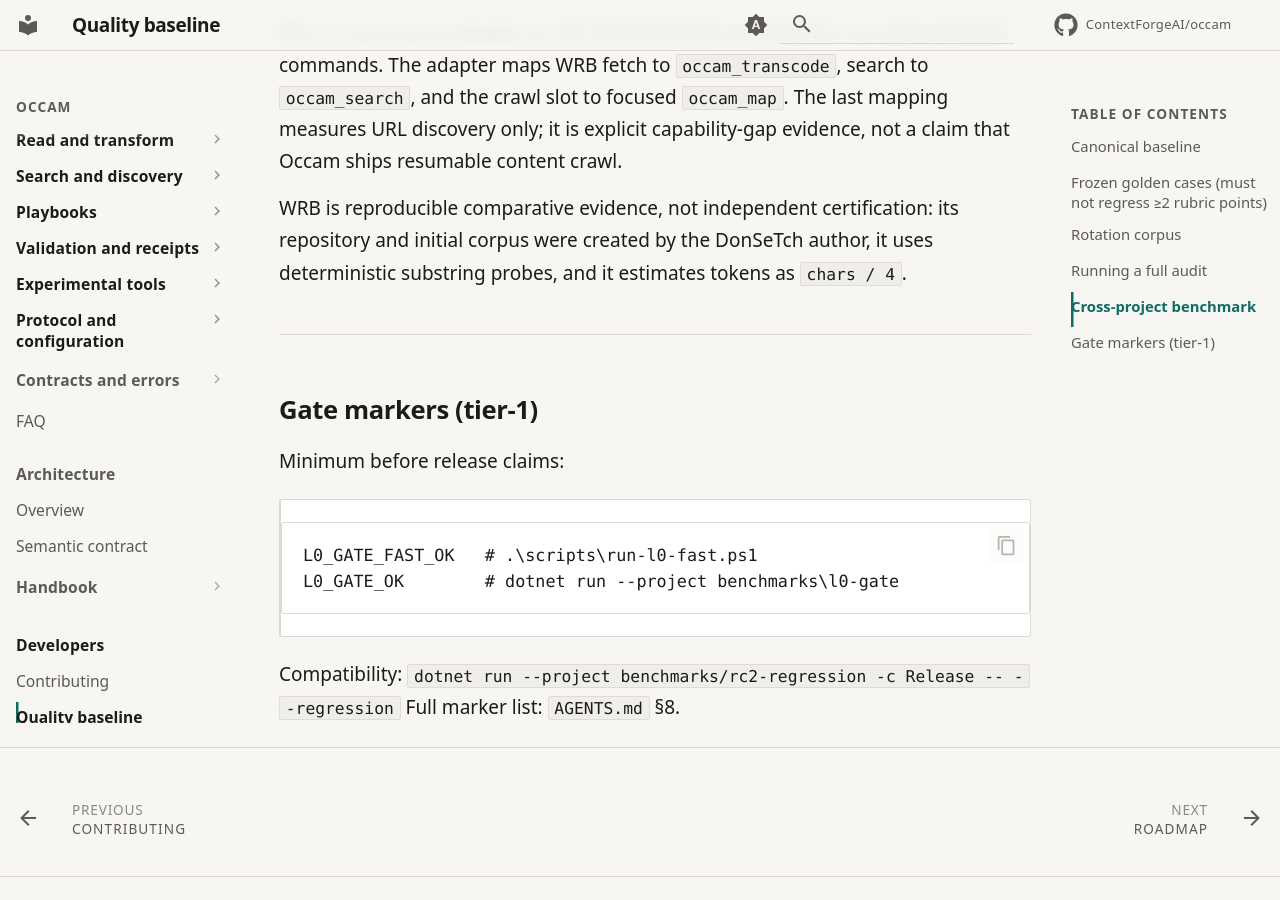
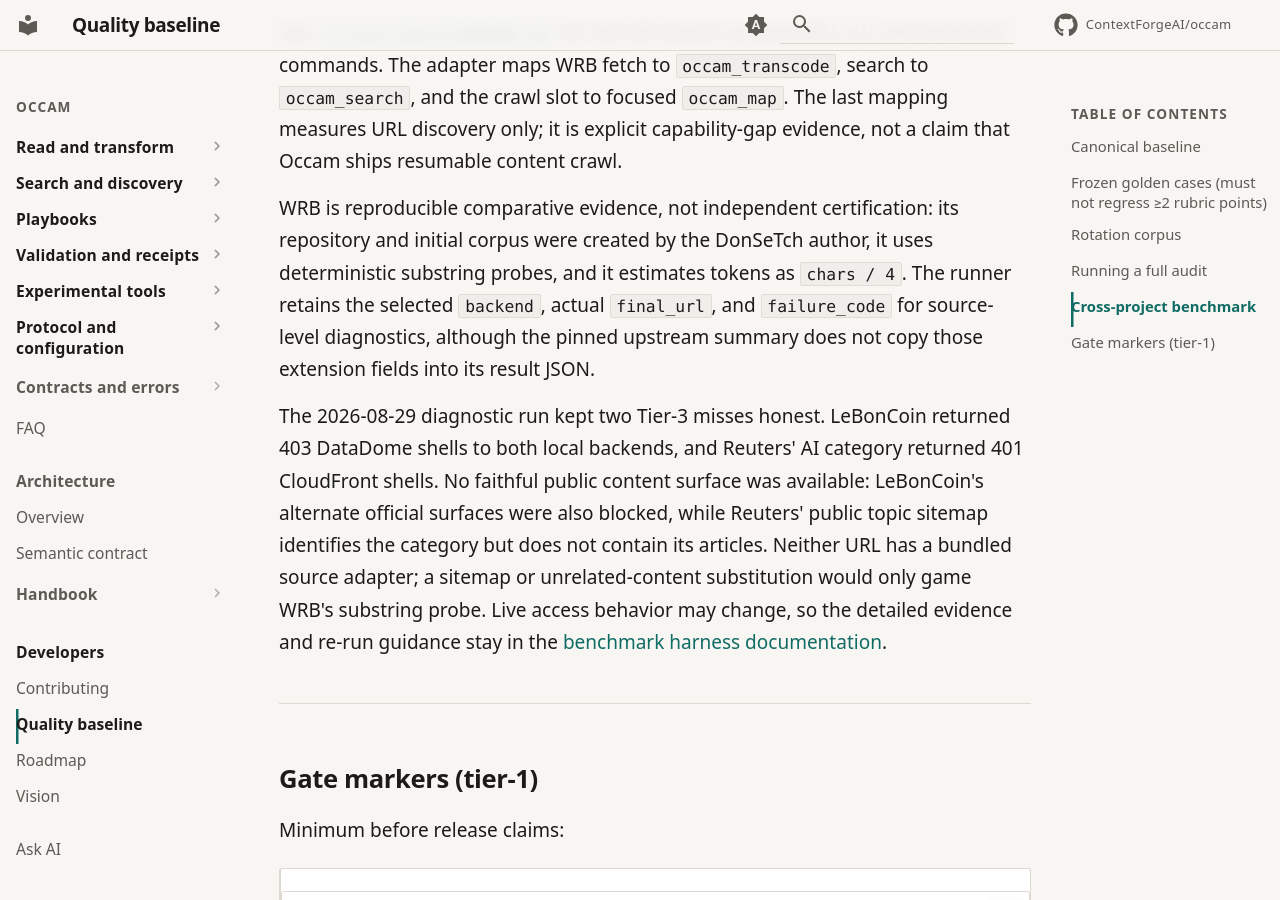
Before and after one commit to ContextForgeAI/occam, an MkDocs documentation site: the page built from docs/quality-baseline.md, in a window 1280 px wide and 900 px high, scrolled down 2466 px. Built offline with MkDocs 1.6.1 and Material for MkDocs 9.7.7, drawn with Linux system fonts in a browser that asks for light colours; comment, search, counter and statistics services are not loaded.

Commit message:
fix(bench): preserve WRB fetch provenance
Co-authored-by: ContextForgeAI <ContextForgeAI@users.noreply.github.com>

```diff
--- a/docs/quality-baseline.md
+++ b/docs/quality-baseline.md
@@ -72,6 +72,19 @@ capability-gap evidence, not a claim that Occam ships resumable content crawl.
 WRB is reproducible comparative evidence, not independent certification: its
 repository and initial corpus were created by the DonSeTch author, it uses
 deterministic substring probes, and it estimates tokens as `chars / 4`.
+The runner retains the selected `backend`, actual `final_url`, and
+`failure_code` for source-level diagnostics, although the pinned upstream
+summary does not copy those extension fields into its result JSON.
+
+The 2026-08-29 diagnostic run kept two Tier-3 misses honest. LeBonCoin returned
+403 DataDome shells to both local backends, and Reuters' AI category returned
+401 CloudFront shells. No faithful public content surface was available:
+LeBonCoin's alternate official surfaces were also blocked, while Reuters'
+public topic sitemap identifies the category but does not contain its articles.
+Neither URL has a bundled source adapter; a sitemap or unrelated-content
+substitution would only game WRB's substring probe. Live access behavior may
+change, so the detailed evidence and re-run guidance stay in the
+[benchmark harness documentation](../scripts/bench/README.md).
 
 ---
 
```
Also changed, not shown: CHANGELOG.md (+4 -1 lines), scripts/bench/README.md (+20 -1 lines), 2 other files.
